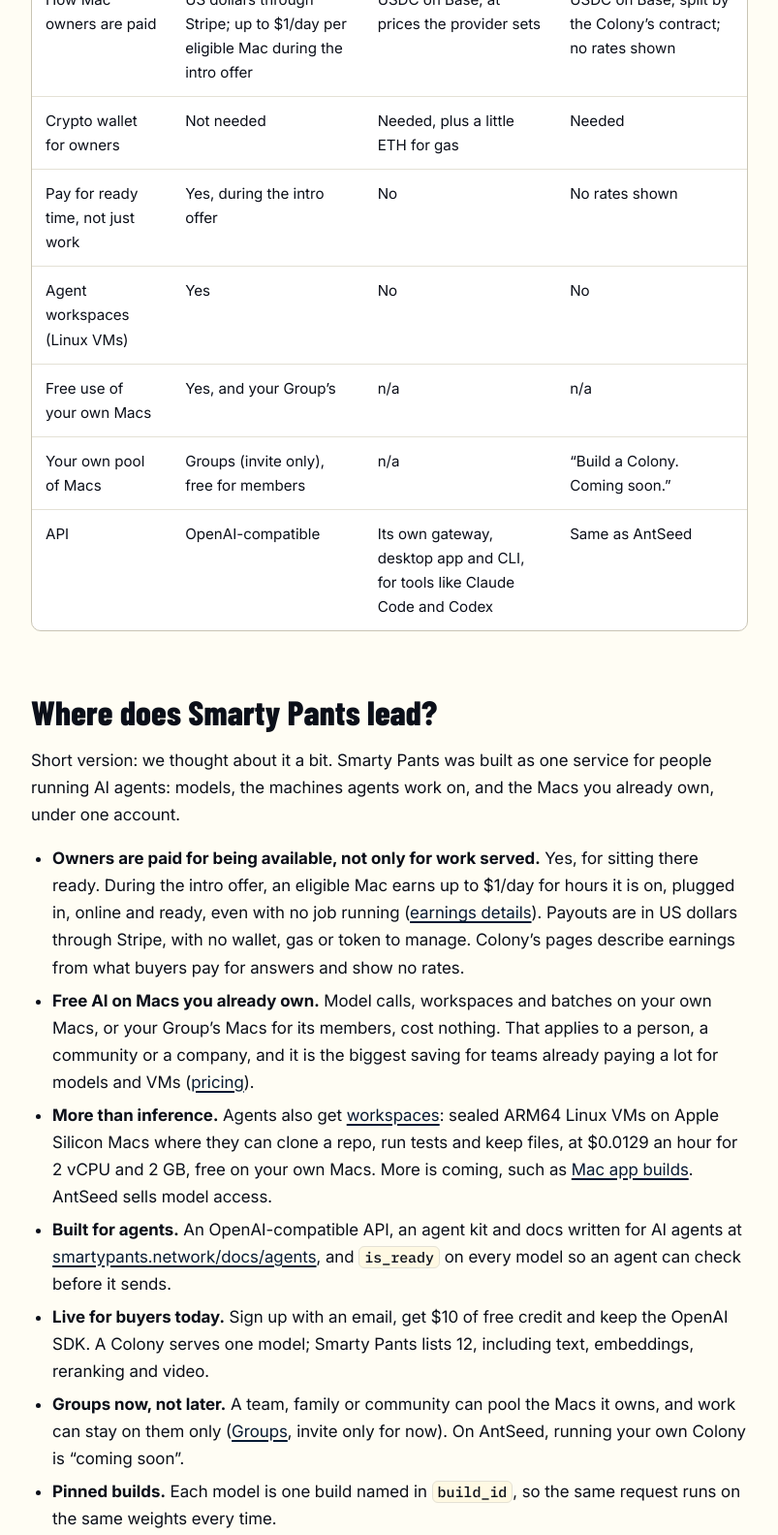
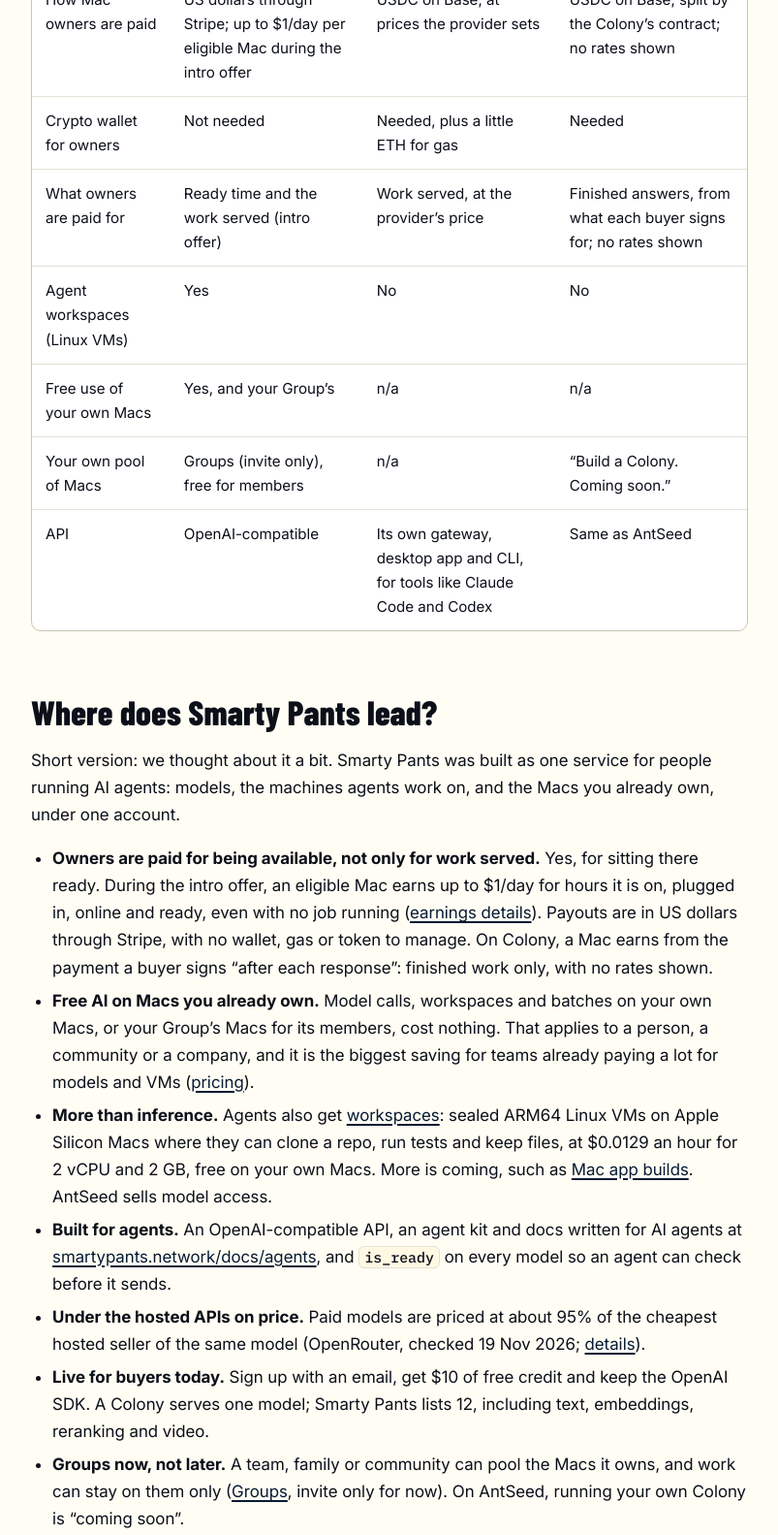
Before and after one commit to Howcanio/smarty-pants-seo, an Astro site: page /compare/smarty-pants-vs-antseed in a window 1280 px wide. Shown: the part 1527-3110 px from the top of the page at 97% size, without its empty margins (320-1123 px from the left). Built offline with nearby package versions, Linux system fonts and the light colour scheme; Astro itself is replaced by a stand-in of ours.

Commit message:
AntSeed page: they pay for finished work only, we also pay for ready time; price vs hosted APIs
Co-Authored-By: Claude Opus 5.5 <noreply@anthropic.com>
Claude-Session: https://claude.ai/code/session_01AK2xBJfzmEA4xhLWrkbBBM

```diff
--- a/src/pages/compare/smarty-pants-vs-antseed.md
+++ b/src/pages/compare/smarty-pants-vs-antseed.md
@@ -17,7 +17,7 @@ faqs:
   - q: "Is AntSeed Colony available now?"
     a: "On 20 Nov 2026 Colony was in early access: you join a waitlist and AntSeed invites Macs in small groups. Its FAQ answered \"Can I download the app now?\" with \"Not yet.\" Smarty Pants serves buyers today; its Mac app is invite only for now."
   - q: "How do Mac owners get paid on each?"
-    a: "On AntSeed Colony, earnings are settled in USDC on the Base blockchain and claimed to your own Base wallet; Colony's pages show no rates. On Smarty Pants, eligible Macs earn up to $1/day during the intro offer, paid in US dollars through Stripe with a 3% fee and a $3 minimum. No crypto wallet is needed."
+    a: "AntSeed Colony pays for finished work only: a Mac earns from what each buyer signs for after a response. Smarty Pants also pays for ready time. On AntSeed Colony, earnings are settled in USDC on the Base blockchain and claimed to your own Base wallet; Colony's pages show no rates. On Smarty Pants, eligible Macs earn up to $1/day during the intro offer, paid in US dollars through Stripe with a 3% fee and a $3 minimum. No crypto wallet is needed."
   - q: "Can a Mac owner read my prompts on either network?"
     a: "Technically, yes, on both. AntSeed's Colony FAQ says it is not a TEE and \"the Mac's owner can still read prompts in the inference engine.\" On Smarty Pants, a serving Mac decrypts each request in memory to answer it; owners agree not to read requests and the app doesn't show them. Keep sensitive data off both general networks."
   - q: "Can I run my own pool of Macs?"
@@ -51,7 +51,7 @@ AntSeed and Smarty Pants both send AI requests to machines that independent peop
 | Account | Email sign-up | "No account or email required" | Same as AntSeed |
 | How Mac owners are paid | US dollars through Stripe; up to $1/day per eligible Mac during the intro offer | USDC on Base, at prices the provider sets | USDC on Base, split by the Colony's contract; no rates shown |
 | Crypto wallet for owners | Not needed | Needed, plus a little ETH for gas | Needed |
-| Pay for ready time, not just work | Yes, during the intro offer | No | No rates shown |
+| What owners are paid for | Ready time and the work served (intro offer) | Work served, at the provider's price | Finished answers, from what each buyer signs for; no rates shown |
 | Agent workspaces (Linux VMs) | Yes | No | No |
 | Free use of your own Macs | Yes, and your Group's | n/a | n/a |
 | Your own pool of Macs | Groups (invite only), free for members | n/a | "Build a Colony. Coming soon." |
@@ -61,10 +61,11 @@ AntSeed and Smarty Pants both send AI requests to machines that independent peop
 
 Short version: we thought about it a bit. Smarty Pants was built as one service for people running AI agents: models, the machines agents work on, and the Macs you already own, under one account.
 
-- **Owners are paid for being available, not only for work served.** Yes, for sitting there ready. During the intro offer, an eligible Mac earns up to $1/day for hours it is on, plugged in, online and ready, even with no job running ([earnings details](/earn/earnings/)). Payouts are in US dollars through Stripe, with no wallet, gas or token to manage. Colony's pages describe earnings from what buyers pay for answers and show no rates.
+- **Owners are paid for being available, not only for work served.** Yes, for sitting there ready. During the intro offer, an eligible Mac earns up to $1/day for hours it is on, plugged in, online and ready, even with no job running ([earnings details](/earn/earnings/)). Payouts are in US dollars through Stripe, with no wallet, gas or token to manage. On Colony, a Mac earns from the payment a buyer signs "after each response": finished work only, with no rates shown.
 - **Free AI on Macs you already own.** Model calls, workspaces and batches on your own Macs, or your Group's Macs for its members, cost nothing. That applies to a person, a community or a company, and it is the biggest saving for teams already paying a lot for models and VMs ([pricing](/pricing/)).
 - **More than inference.** Agents also get [workspaces](/workspaces/): sealed ARM64 Linux VMs on Apple Silicon Macs where they can clone a repo, run tests and keep files, at $0.0129 an hour for 2 vCPU and 2 GB, free on your own Macs. More is coming, such as [Mac app builds](/workspaces/mac-builds/). AntSeed sells model access.
 - **Built for agents.** An OpenAI-compatible API, an agent kit and docs written for AI agents at [smartypants.network/docs/agents](https://smartypants.network/docs/agents), and `is_ready` on every model so an agent can check before it sends.
+- **Under the hosted APIs on price.** Paid models are priced at about 95% of the cheapest hosted seller of the same model (OpenRouter, checked 19 Nov 2026; [details](/compare/smarty-pants-vs-openrouter/)).
 - **Live for buyers today.** Sign up with an email, get $10 of free credit and keep the OpenAI SDK. A Colony serves one model; Smarty Pants lists 12, including text, embeddings, reranking and video.
 - **Groups now, not later.** A team, family or community can pool the Macs it owns, and work can stay on them only ([Groups](/groups/), invite only for now). On AntSeed, running your own Colony is "coming soon".
 - **Pinned builds.** Each model is one build named in `build_id`, so the same request runs on the same weights every time.
```
